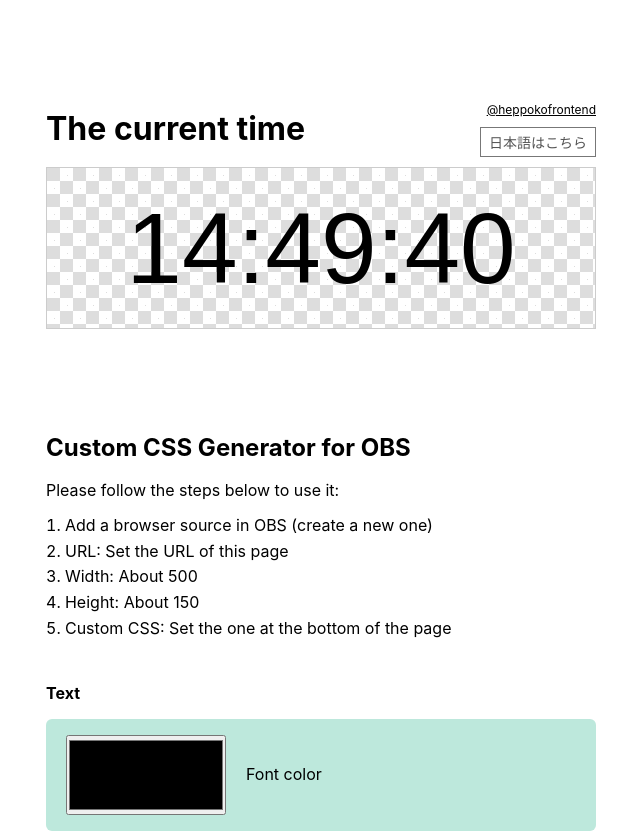
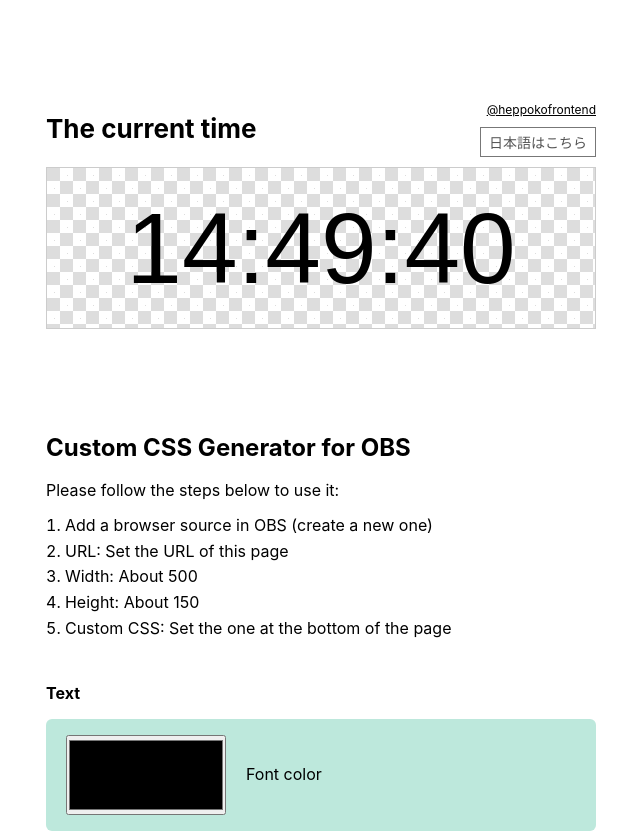
Before and after one commit to mtane0412/obs-what-time-is-it-now, a React (Create React App) app: page / in a window 1280 px wide. Shown: the top 833 px of the page, without its empty margins (319-959 px from the left). Built offline with nearby package versions, Linux system fonts and the light colour scheme.

Commit message:
:zap: ツール名修正

```diff
--- a/public/index.html
+++ b/public/index.html
@@ -7,7 +7,7 @@
     <meta name="theme-color" content="#000000" />
     <meta
       name="description"
-      content="Web site created using create-react-app"
+      content="OBSに現在時刻を表示するやつ"
     />
     <link rel="apple-touch-icon" href="%PUBLIC_URL%/logo192.png" />
     <!--
@@ -24,7 +24,7 @@
       work correctly both with client-side routing and a non-root public URL.
       Learn how to configure a non-root public URL by running `npm run build`.
     -->
-    <title>現在時刻 for OBS</title>
+    <title>OBSに現在時刻を表示するやつ - @heppokofrontend</title>
   </head>
   <body>
     <noscript>You need to enable JavaScript to run this app.</noscript>
--- a/src/locales/i18n.ts
+++ b/src/locales/i18n.ts
@@ -27,7 +27,7 @@ const resources = {
   },
   ja: {
     translation: {
-      '現在時刻': '現在時刻',
+      '現在時刻': 'OBSに現在時刻を表示するやつ',
       'OBS用カスタムCSSジェネレータ': 'OBS用カスタムCSSジェネレータ',
       '次の手順でご利用ください。': '次の手順でご利用ください。',
       'OBSでブラウザソースを追加（新規作成）': 'OBSでブラウザソースを追加（新規作成）',
--- a/src/styles/common.scss
+++ b/src/styles/common.scss
@@ -10,6 +10,10 @@ body {
   min-height: 100vh;
   font-size: 1rem;
   line-height: 1.6;
+}
+
+h1 {
+  font-size: 26px;
 }
 
 html[lang="en"] body {
```
Also changed, not shown: public/manifest.json, 1 other file (tests, documents, lock files or other folders).
